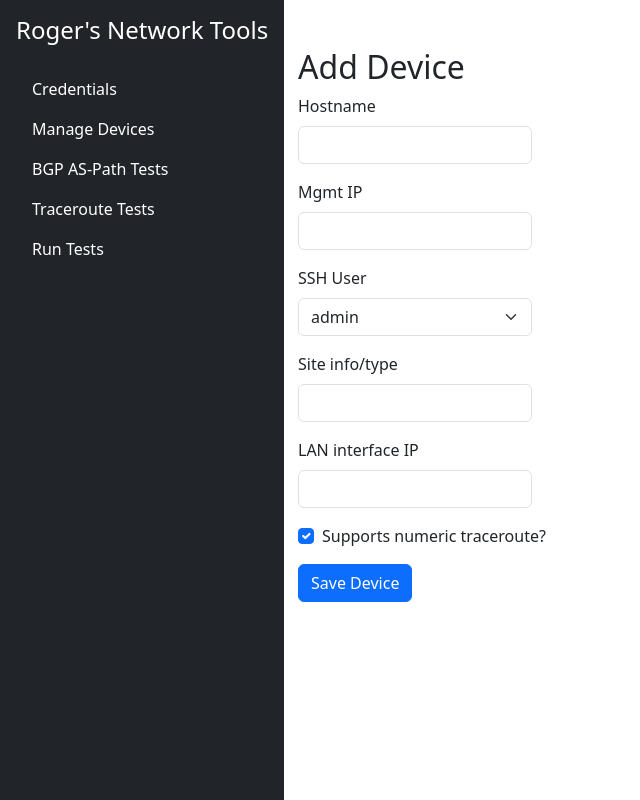
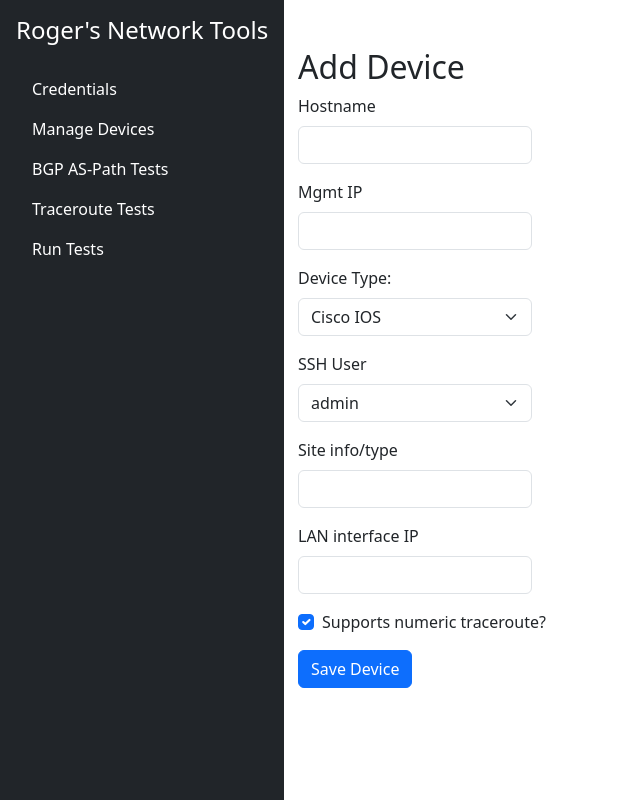
Before and after one commit to rog2054/rnt, a Flask app: page /devices/add in a window 1280 px wide. Shown: the whole page, without its empty margins (0-640 px from the left). Run offline with Flask 3, Linux system fonts and the light colour scheme; some libraries are stand-ins or nearby versions.

Commit message:
added Devices field device_type to and updated db schema

```diff
--- a/app.py
+++ b/app.py
@@ -140,8 +140,8 @@ def create_app():
                     new_device = Device(
                         hostname=form.hostname.data,
                         mgmtip=form.mgmtip.data,
-                        # Device username as selected from dropdown
-                        username_id=form.username.data,
+                        devicetype=form.devicetype.data, #dropdown
+                        username_id=form.username.data, #dropdown
                         siteinfo=form.siteinfo.data,
                         lanip=form.lanip.data,
                         numerictraceroute=form.numerictraceroute.data
--- a/forms.py
+++ b/forms.py
@@ -20,6 +20,16 @@ def validate_ipv4_prefix(form, field):
 class DeviceForm(FlaskForm):
     hostname = StringField("Hostname", validators=[DataRequired()])
     mgmtip = StringField("Mgmt IP", validators=[DataRequired(), IPAddress()])
+    devicetype = SelectField(
+        'Device Type:',
+        choices=[
+            ('cisco_ios', 'Cisco IOS'),
+            ('cisco_nxos', 'Cisco NX OS'),
+            ('ciscoaci', 'Cisco ACI Leaf')
+        ],
+        coerce=str  # This ensures that the selected value is returned as a string
+    )
+    submit = SubmitField('Submit')
 
     # Dropdown field populated dynamically
     username = SelectField("SSH User", choices=[], coerce=int)
--- a/models.py
+++ b/models.py
@@ -15,6 +15,7 @@ class Device(db.Model):
     id = db.Column(db.Integer, primary_key=True)
     hostname = db.Column(db.String(100), nullable=False)
     mgmtip = db.Column(db.String(100), nullable=False)
+    devicetype = db.Column(db.String(100))
     siteinfo = db.Column(db.String(100))
     username_id = db.Column(
         db.Integer,
--- a/templates/add_device.html
+++ b/templates/add_device.html
@@ -30,6 +30,18 @@
         {% if form.mgmtip.errors %}
         <div class="text-danger">
             {% for error in form.mgmtip.errors %}
+            {{ error }}<br>
+            {% endfor %}
+        </div>
+        {% endif %}
+    </div>
+
+    <div class="mb-3">
+        {{ form.devicetype.label(class="form-label") }}
+        {{ form.devicetype(class="form-select w-25") }}
+        {% if form.devicetype.errors %}
+        <div class="text-danger">
+            {% for error in form.devicetype.errors %}
             {{ error }}<br>
             {% endfor %}
         </div>
```
Also changed, not shown: instance/config.db.
